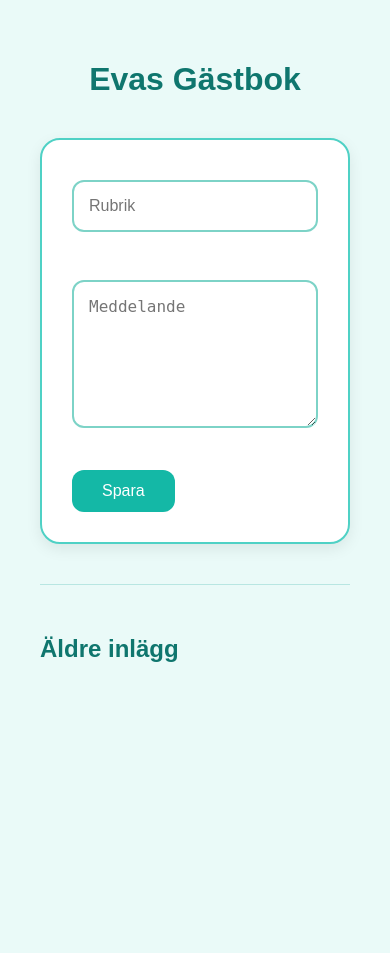
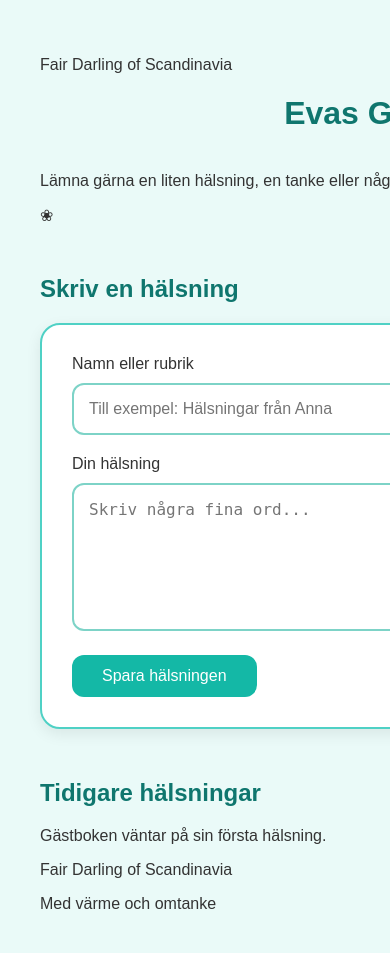
Before and after one commit to ecosunflower/guestbook, a Flask app: page / in a window 390 px wide; the page is wider, and only the part inside the window is pictured. Before the commit the page ends 662 px from the top of that part, so only its background shows below. Run offline with Flask 3, Linux system fonts and the light colour scheme; data that the repository does not hold is empty.

Commit message:
Enhance index.html with responsive design elements
Ändrar utseendet! ! !

```diff
--- a/templates/index.html
+++ b/templates/index.html
@@ -2,49 +2,88 @@
 <html lang="sv">
 <head>
     <meta charset="UTF-8">
-<link rel="stylesheet" href="{{ url_for('static', filename='style.css') }}">
-<title>Evas Gästbok</title>
+    <meta
+        name="viewport"
+        content="width=device-width, initial-scale=1.0"
+    >
+
+    <link
+        rel="stylesheet"
+        href="{{ url_for('static', filename='style.css') }}"
+    >
+
+    <title>Evas Gästbok | Fair Darling of Scandinavia</title>
 </head>
 
 <body>
+    <main class="container">
+
+        <header class="hero">
+            <p class="brand-name">
+                Fair Darling of Scandinavia
+            </p>
 
             <h1>Evas Gästbok</h1>
 
+            <p class="intro">
+                Lämna gärna en liten hälsning, en tanke
+                eller några vackra ord.
+            </p>
+
+            <div class="flower">❀</div>
+        </header>
+
+        <section class="guestbook-form">
+            <h2>Skriv en hälsning</h2>
+
             <form action="/save" method="post">
+                <label for="title">Namn eller rubrik</label>
 
                 <input
+                    id="title"
                     type="text"
                     name="title"
-placeholder="Rubrik">
+                    placeholder="Till exempel: Hälsningar från Anna"
+                    required
+                >
 
-<br><br>
+                <label for="message">Din hälsning</label>
 
                 <textarea
+                    id="message"
                     name="message"
                     rows="6"
-cols="40"
-placeholder="Meddelande">
-</textarea>
+                    placeholder="Skriv några fina ord..."
+                    required
+                ></textarea>
 
-<br><br>
+                <button type="submit">
+                    Spara hälsningen
+                </button>
+            </form>
+        </section>
 
-<button>Spara</button>
-
-</form>
-
-<hr>
-
-<h2>Äldre inlägg</h2>
+        <section class="messages">
+            <h2>Tidigare hälsningar</h2>
 
             {% for title, message in posts %}
+                <article class="post">
+                    <span class="post-flower">❀</span>
+                    <h3>{{ title }}</h3>
+                    <p>{{ message }}</p>
+                </article>
+            {% else %}
+                <p class="empty-message">
+                    Gästboken väntar på sin första hälsning.
+                </p>
+            {% endfor %}
+        </section>
 
-<h3>{{ title }}</h3>
+        <footer>
+            <p>Fair Darling of Scandinavia</p>
+            <span>Med värme och omtanke</span>
+        </footer>
 
-<p>{{ message }}</p>
-
-<hr>
-
-{% endfor %}
-
+    </main>
 </body>
 </html>
```
Lines whose indentation alone changed are shown as unchanged.
